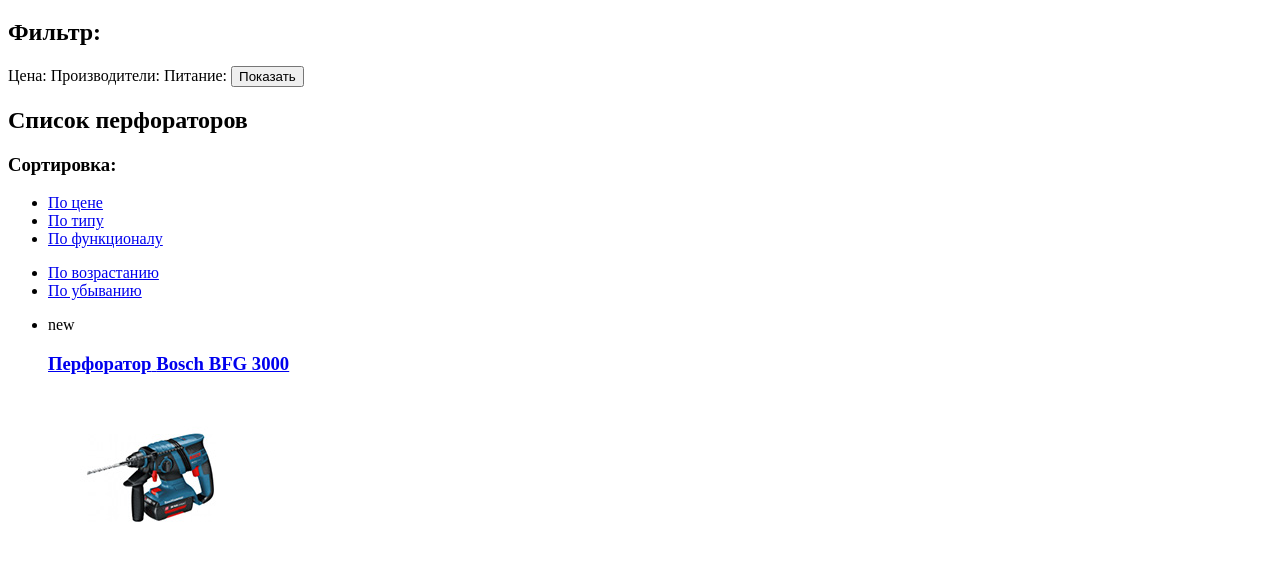
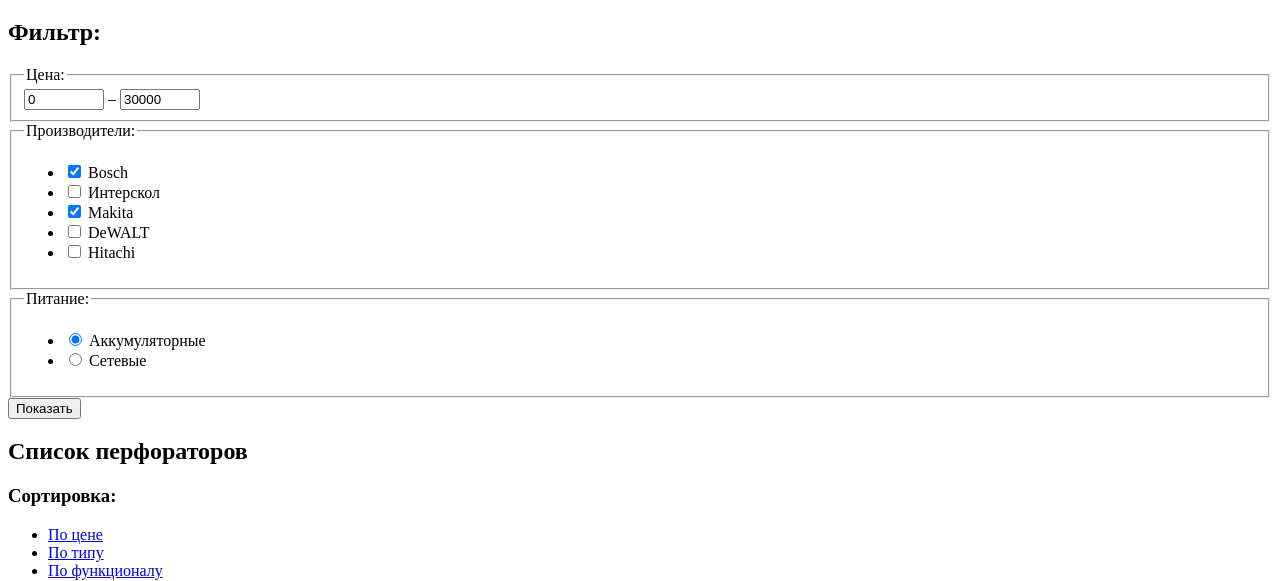
Before and after one commit to tanyapril/1079007-technomart-25, a plain HTML site: page catalog.html in a window 1280 px wide. Shown: the part 617-1198 px from the top of the page. Drawn offline with Linux system fonts and the light colour scheme.

Commit message:
Размечена форма фильтра

```diff
--- a/catalog.html
+++ b/catalog.html
@@ -67,15 +67,61 @@
 
         <section class="filters">
           <h2>Фильтр:</h2>
-          <form>
-            <!-- одна форма! -->
-            Цена:
-
-            Производители:
-
-            Питание:
-
-            <button>Показать</button>
+          <form class="filter" method="get">
+            <fieldset>
+              <legend>Цена:</legend>
+              <div class="price-range">
+                <div class="scale">
+                  <div class="bar"></div>
+                  <div class="left-value"></div>
+                  <div class="right-value"></div>
+                </div>
+              </div>
+              <div>
+                <input type="number" name="minprice" min="0" max="35000" value="0">
+                <span>&#8211;</span>
+                <input type="number" name="maxprice" min="0" max="35000" value="30000">
+              </div>
+            </fieldset>
+            <fieldset>
+              <legend>Производители:</legend>
+              <ul>
+                <li class="filter-option">
+                  <input type="checkbox" name="bosch" id="bosch" checked>
+                  <label for="bosch">Bosch</label>
+                </li>
+                <li class="filter-option">
+                  <input type="checkbox" name="interskol" id="interskol">
+                  <label for="interskol">Интерскол</label>
+                </li>
+                <li class="filter-option">
+                  <input type="checkbox" name="makita" id="makita" checked>
+                  <label for="makita">Makita</label>
+                </li>
+                <li class="filter-option">
+                  <input type="checkbox" name="dewalt" id="dewalt">
+                  <label for="dewalt">DeWALT</label>
+                </li>
+                <li class="filter-option">
+                  <input type="checkbox" name="hitachi" id="hitachi">
+                  <label for="hitachi">Hitachi</label>
+                </li>
+              </ul>
+            </fieldset>
+            <fieldset>
+              <legend>Питание:</legend>
+              <ul>
+                <li class="filter-option">
+                  <input type="radio" name="power" id="battery" value="battery" checked>
+                  <label for="battery">Аккумуляторные</label>
+                </li>
+                <li class="filter-option">
+                  <input type="radio" name="power" id="mains" value="mains">
+                  <label for="mains">Сетевые</label>
+                </li>
+              </ul>
+            </fieldset>
+            <button class="filter-btn" type="submit">Показать</button>
           </form>
         </section>
 
```
